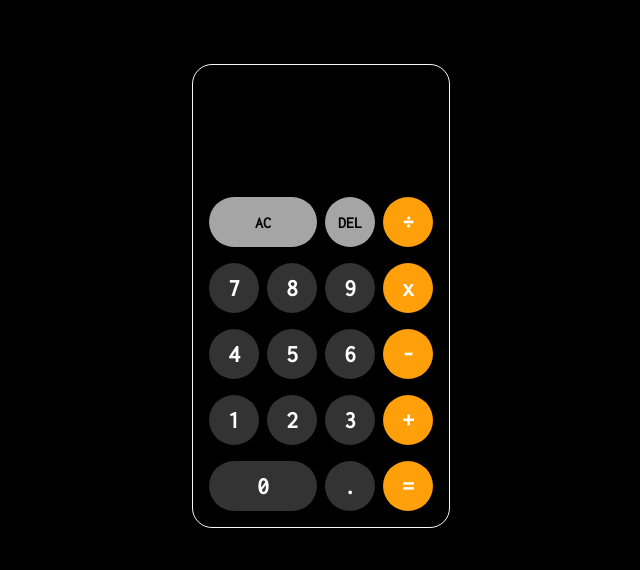
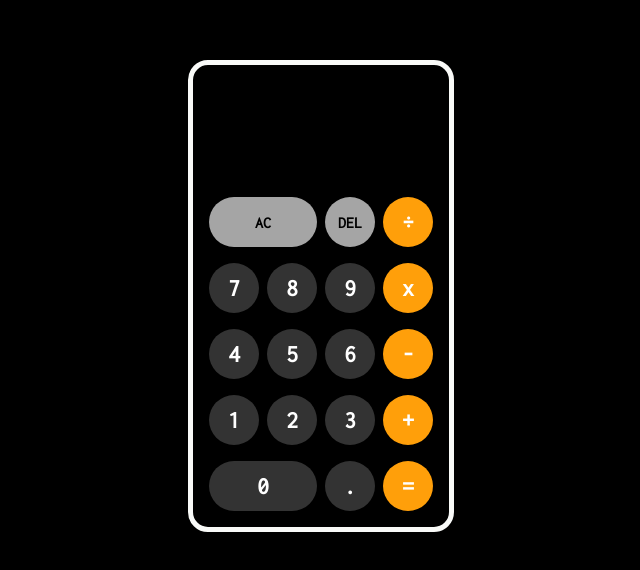
Before and after one commit to hsno68/js-calculator, a plain HTML site: page index.html in a window 1280 px wide. Shown: the part 104-674 px from the top of the page, without its empty margins (319-959 px from the left). Drawn offline with Linux system fonts and the light colour scheme.

Commit message:
Increase border size

```diff
--- a/styles.css
+++ b/styles.css
@@ -18,7 +18,7 @@ body {
   display: flex;
   flex-direction: column;
   gap: 1rem;
-  border: 1px solid #f9faf8;
+  border: 5px solid #f9faf8;
   border-radius: 20px;
   padding: 1rem;
   flex-shrink: 0;
```
